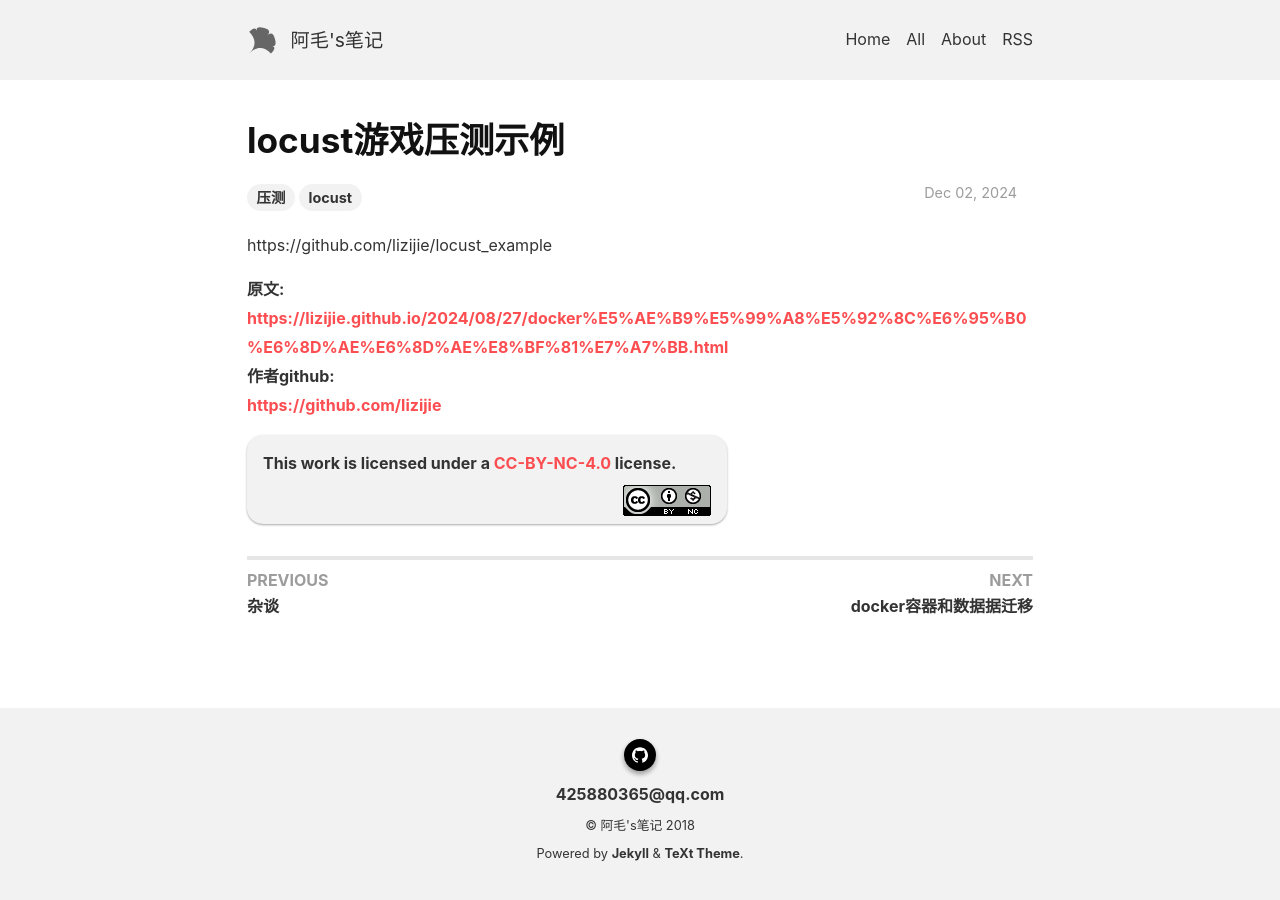
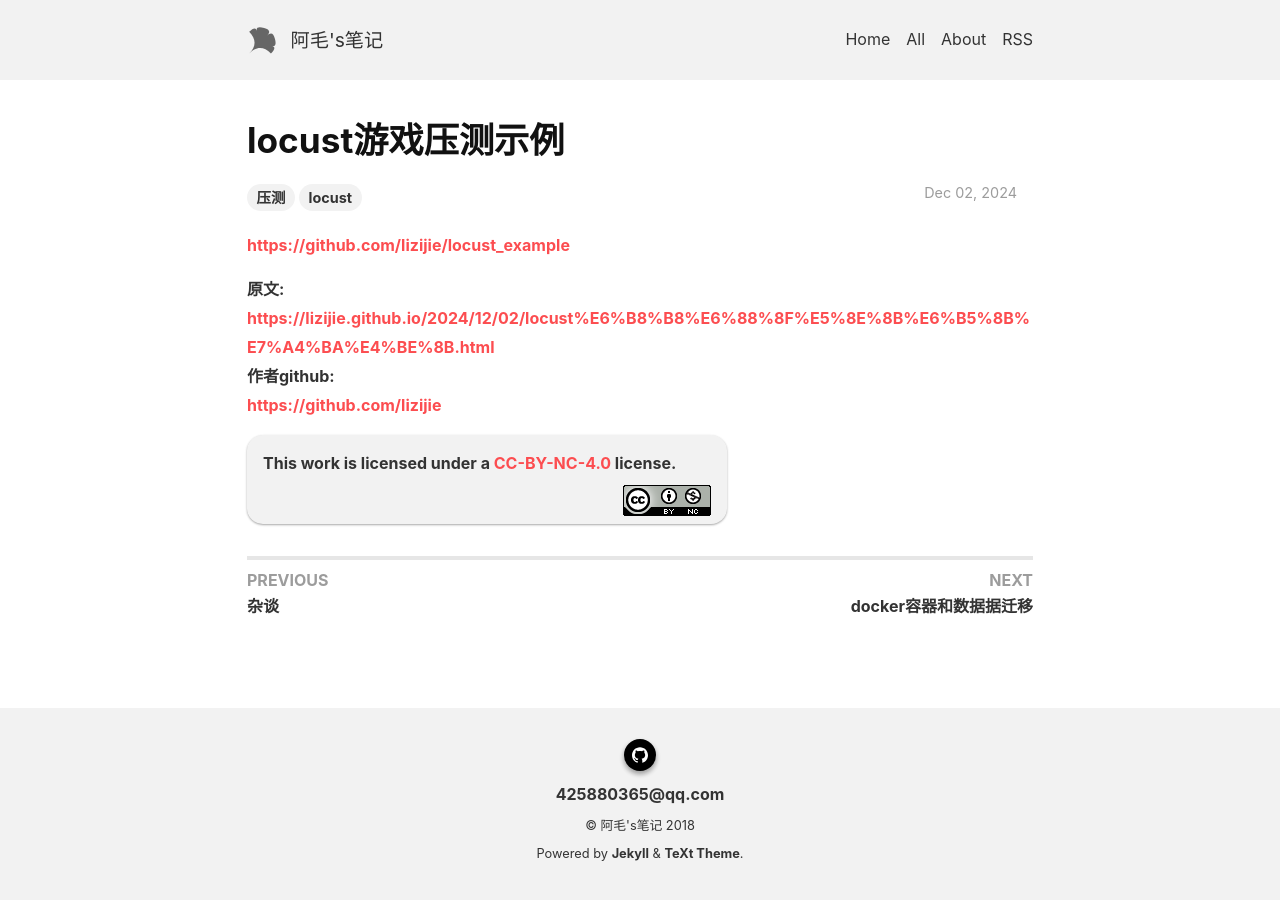
Before and after one commit to lizijie/lizijie.github.io, a Jekyll site: the page built from _posts/2024-12-02-locust游戏压测示例.md, in a window 1280 px wide. Built offline with Jekyll 4.4.1, drawn with Linux system fonts in a browser that asks for light colours; nearby versions of some CDN libraries; comment, search, counter and statistics services are not loaded.

Commit message:
2024-12-02-locust游戏压测示例

```diff
--- a/_posts/2024-12-02-locust游戏压测示例.md
+++ b/_posts/2024-12-02-locust游戏压测示例.md
@@ -5,10 +5,10 @@ key: 202412012304
 tags: 压测 locust
 ---
 
-https://github.com/lizijie/locust_example
+<https://github.com/lizijie/locust_example>
 
 <b>原文:<br>
-<https://lizijie.github.io/2024/08/27/docker%E5%AE%B9%E5%99%A8%E5%92%8C%E6%95%B0%E6%8D%AE%E6%8D%AE%E8%BF%81%E7%A7%BB.html>
+<https://lizijie.github.io/2024/12/02/locust%E6%B8%B8%E6%88%8F%E5%8E%8B%E6%B5%8B%E7%A4%BA%E4%BE%8B.html>
 <br>
 作者github:<br>
 <https://github.com/lizijie>
```
